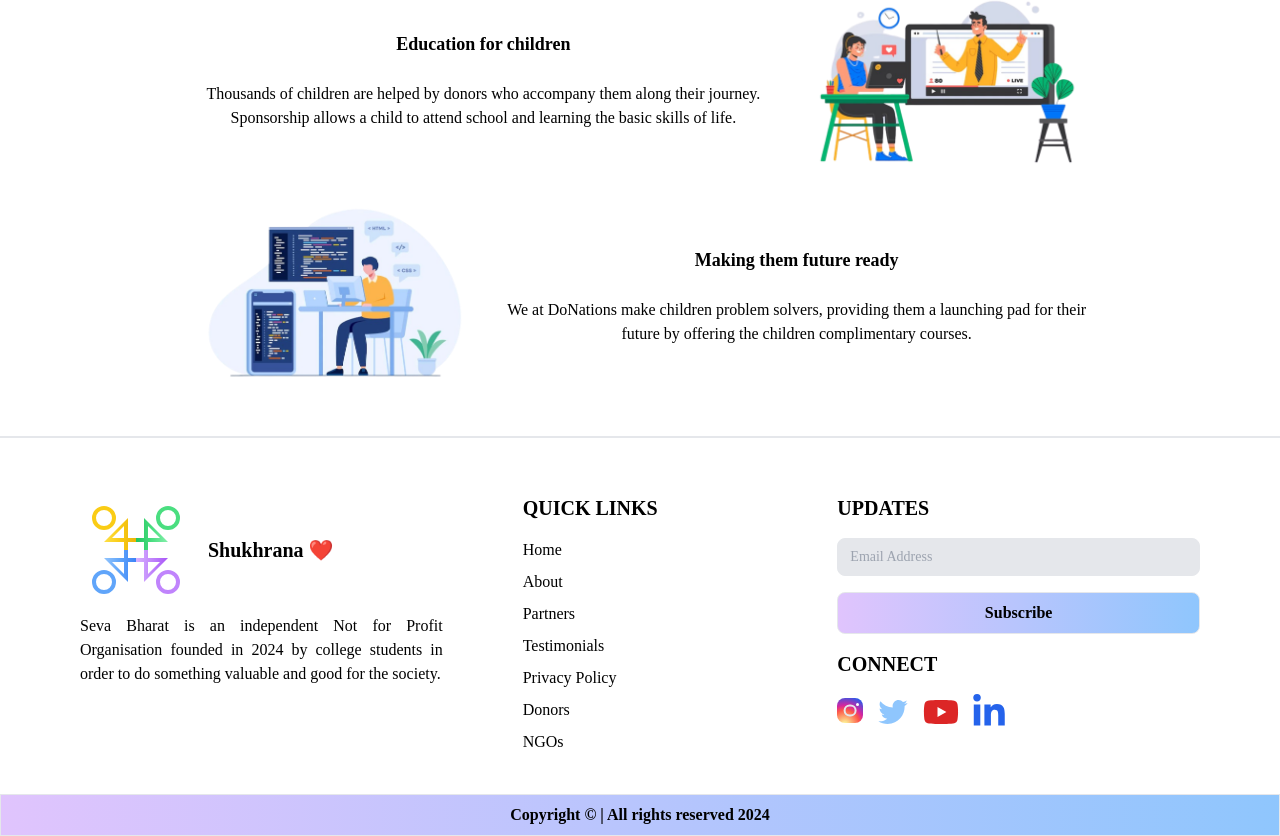
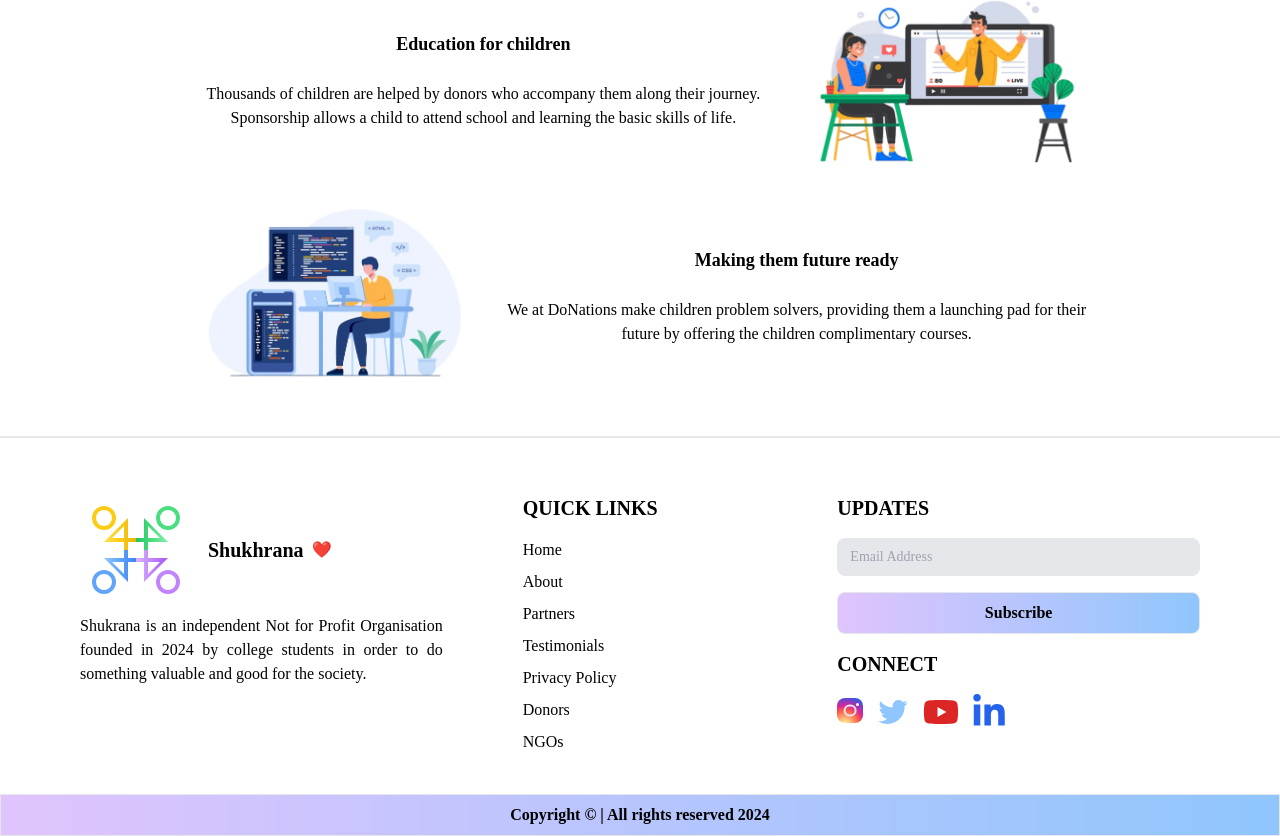
Before and after one commit to Pulkit7902/Seva-Bhart, a React (Create React App) app: page / in a window 1280 px wide. Shown: the part 1538-2374 px from the top of the page. Built offline with nearby package versions, Linux system fonts and the light colour scheme; no server answers.

Commit message:
first-commit

```diff
--- a/src/components/Footer.js
+++ b/src/components/Footer.js
@@ -19,9 +19,12 @@ const Footer = () => {
                     <div className='flex gap-2 sm:flex-col items-center sm:items-start'>
                         <div className='flex flex-col md:flex-row md:items-center md:gap-4 '>
                             < Logo dimension={4} />
-                            <p className='font-bold text-xl '>Shukhrana ❤️</p>
+                            <div className='flex gap-2 items-center justify-center'>
+                            <p className='font-bold text-xl '>Shukhrana </p>
+                            <p className='hidden lg:block'>❤️</p>
+                            </div>
                         </div>
-                        <p className='block text-justify'>Seva Bharat is an independent Not for Profit Organisation founded in 2024 by college students in order to do something valuable and good for the society. </p>
+                        <p className='block text-justify'>Shukrana is an independent Not for Profit Organisation founded in 2024 by college students in order to do something valuable and good for the society. </p>
                     </div>
                 </Link>
 
--- a/src/components/NavBarLanding.js
+++ b/src/components/NavBarLanding.js
@@ -35,7 +35,7 @@ export default function NavBarLanding() {
             >
               Shukhrana
             </h1>
-            <h1 className="text-3xl">
+            <h1 className="text-3xl  lg:block">
               🙏
             </h1>
           </div>
```
